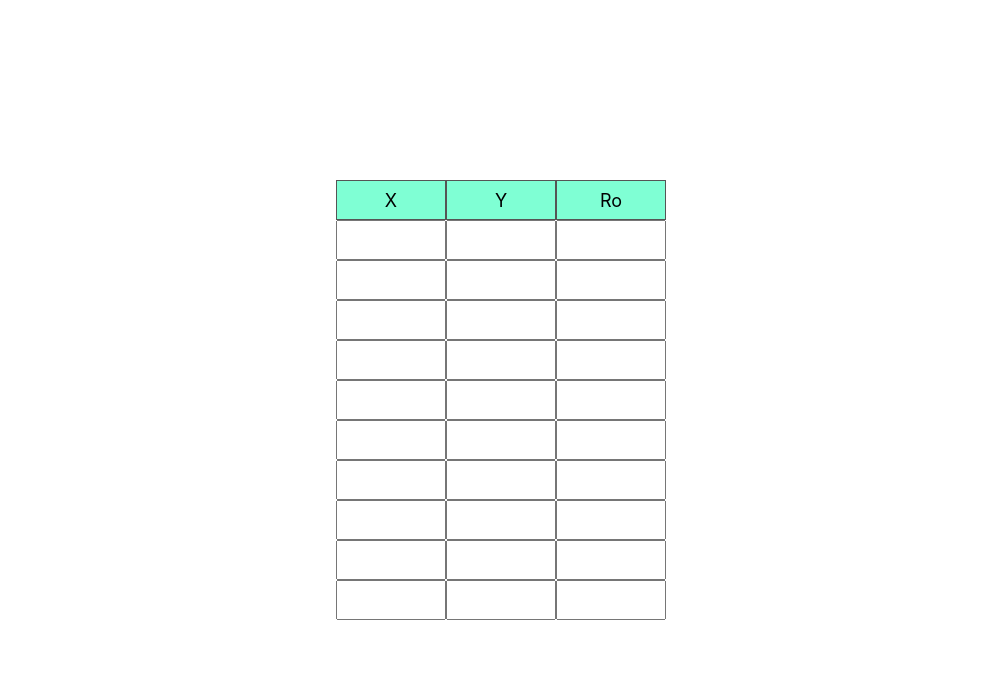
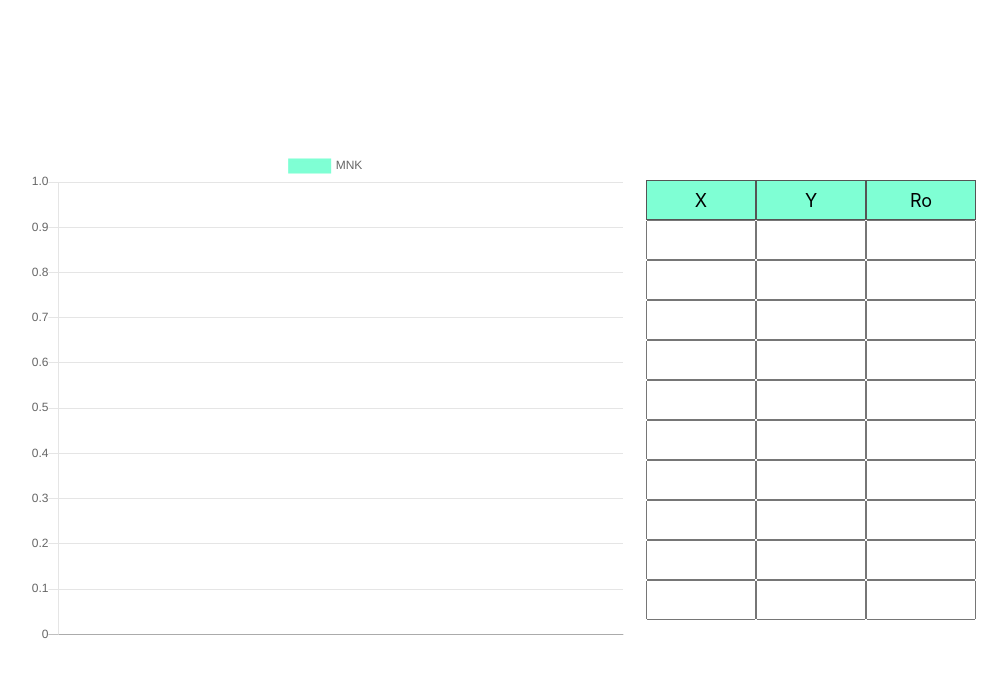
Before and after one commit to cadaverine/mnk-lab, a Nuxt app: page / in a window 1280 px wide. Shown: the top 676 px of the page, without its empty margins (139-1146 px from the left). Built offline with nearby package versions, Linux system fonts and the light colour scheme.

Commit message:
feat(index.vue): update page

```diff
--- a/pages/index.vue
+++ b/pages/index.vue
@@ -1,18 +1,36 @@
 <template>
   <section class="container">
-    <div>
-      <Table/>
+    <div class="wrapper">
+      <Chart
+        :points="points"
+      />
+      <Table
+        v-on:valueschange="saveValues"
+      />
     </div>
   </section>
 </template>
 
 <script>
-import Table from '~/components/Table.vue'
+import Table from '~/components/Table.vue';
+import Chart from '~/components/Chart.vue';
 
 export default {
   components: {
     Table,
-  }
+    Chart,
+  },
+  data: () => ({
+    points: {}
+  }),
+  methods: {
+    saveValues(values) {
+      this.points = {
+        X: values.X,
+        Y: values.Y,
+      }
+    }
+  },
 }
 </script>
 
@@ -34,15 +52,16 @@ export default {
   letter-spacing: 1px;
 }
 
-.subtitle {
-  font-weight: 300;
-  font-size: 42px;
-  color: #526488;
-  word-spacing: 5px;
-  padding-bottom: 15px;
+.wrapper {
+  display: flex;
+  flex-direction: row;
+  align-items: center;
+  justify-content: space-between;
 }
 
-.links {
-  padding-top: 15px;
+.chart {
+  margin-right: 20px;
 }
+
+
 </style>
```
